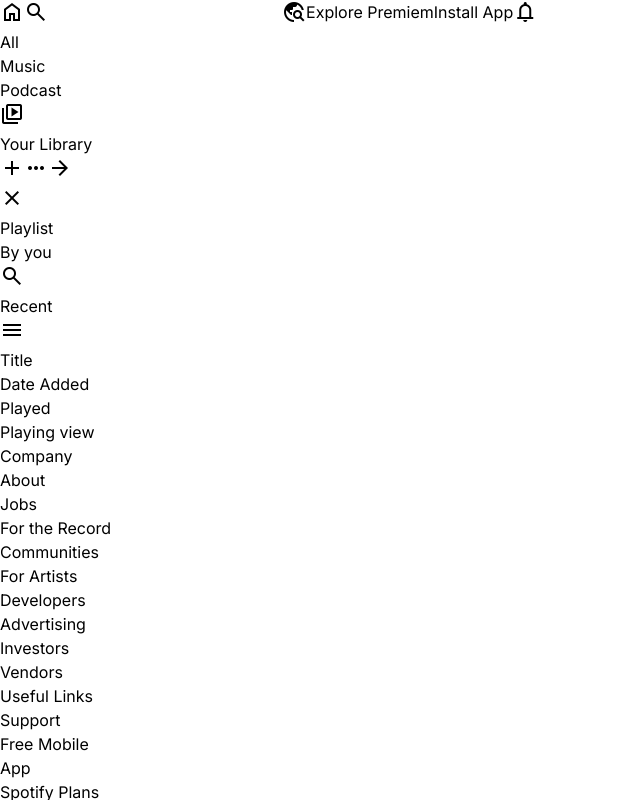
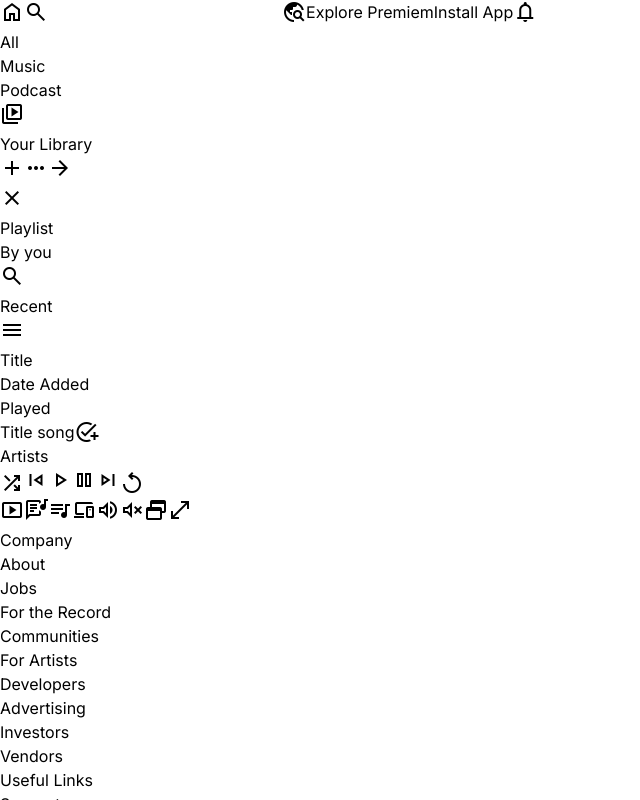
Before and after one commit to romanmicuda/music-streaming-web-app, a Next.js app in the folder frontend/: page / in a window 1280 px wide. Shown: the top 800 px of the page, without its empty margins (0-640 px from the left). Built offline with nearby package versions, Linux system fonts and the light colour scheme.

Commit message:
feat(player): add Playback Controls, Extra Controls, and Playing View components

```diff
--- /dev/null
+++ b/frontend/src/components/PlayingView/ExtraTrackControls.tsx
@@ -0,0 +1,19 @@
+import React from "react";
+
+function ExtraTrackControls() {
+  return (
+    <div>
+      <span className="material-symbols-outlined">smart_display</span>
+      <span className="material-symbols-outlined">lyrics</span>
+      <span className="material-symbols-outlined">queue_music</span>
+      <span className="material-symbols-outlined">devices</span>
+
+      <span className="material-symbols-outlined">volume_up</span>
+      <span className="material-symbols-outlined">no_sound</span>
+      <span className="material-symbols-outlined">select_window</span>
+      <span className="material-symbols-outlined">open_in_full</span>
+    </div>
+  );
+}
+
+export default ExtraTrackControls;
--- /dev/null
+++ b/frontend/src/components/PlayingView/PlaybackControls.tsx
@@ -0,0 +1,43 @@
+"use client";
+
+import React from "react";
+
+function PlaybackControls() {
+  const handlePlay = () => {
+    // Implement play functionality
+  };
+
+  const handlePause = () => {
+    // Implement pause functionality
+  };
+
+  const handleNext = () => {
+    // Implement next track functionality
+  };
+
+  const handlePrevious = () => {
+    // Implement previous track functionality
+  };
+
+  return (
+    <div className="flex items-center">
+      <span className="material-symbols-outlined">shuffle</span>
+
+      <button onClick={handlePrevious} className="control-button">
+        <span className="material-symbols-outlined">skip_previous</span>
+      </button>
+      <button onClick={handlePlay} className="control-button">
+        <span className="material-symbols-outlined">play_arrow</span>
+      </button>
+      <button onClick={handlePause} className="control-button">
+        <span className="material-symbols-outlined">pause</span>
+      </button>
+      <button onClick={handleNext} className="control-button">
+        <span className="material-symbols-outlined">skip_next</span>
+      </button>
+      <span className="material-symbols-outlined">replay</span>
+    </div>
+  );
+}
+
+export default PlaybackControls;
--- a/frontend/src/components/PlayingView/PlayingView.tsx
+++ b/frontend/src/components/PlayingView/PlayingView.tsx
@@ -1,9 +1,14 @@
 import React from "react";
+import PlayingViewSong from "./PlayingViewSong";
+import PlaybackControls from "./PlaybackControls";
+import ExtraTrackControls from "./ExtraTrackControls";
 
 function PlayingView() {
   return (
     <div>
-      <h1>Playing view</h1>
+      <PlayingViewSong />
+      <PlaybackControls />
+      <ExtraTrackControls />
     </div>
   );
 }
--- /dev/null
+++ b/frontend/src/components/PlayingView/PlayingViewSong.tsx
@@ -0,0 +1,16 @@
+import React from "react";
+
+function PlayingViewSong() {
+  return (
+    <div className="flex">
+      <img src="" alt="" />
+      <div>
+        <p>Title song</p>
+        <p>Artists</p>
+      </div>
+      <span className="material-symbols-outlined">add_task</span>
+    </div>
+  );
+}
+
+export default PlayingViewSong;
```
